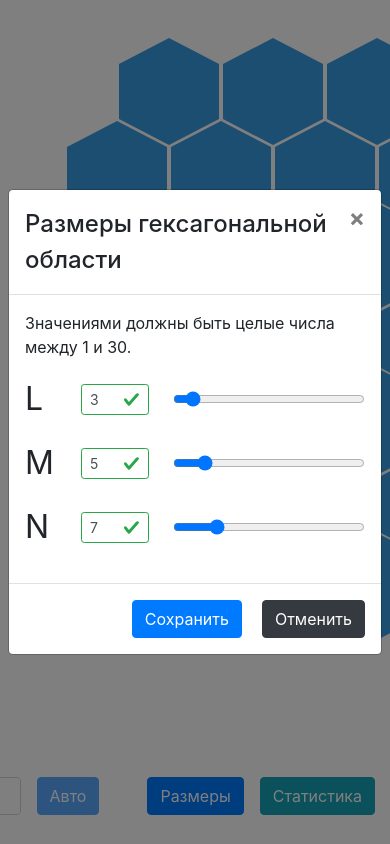
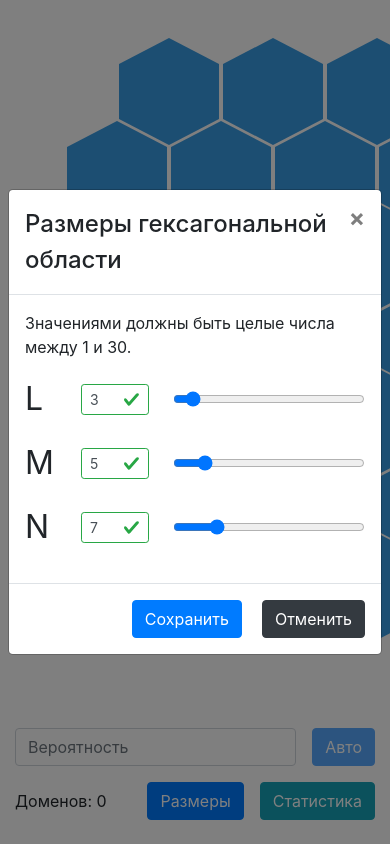
Before and after one commit to Voldemart96Rus/Canvas-Hexagon, a React (Create React App) app: page / in a window 390 px wide. Shown: the top 844 px of the page. Built offline with nearby package versions, Linux system fonts and the light colour scheme.

Commit message:
v1.0.2 поменял footer

```diff
--- a/src/App.css
+++ b/src/App.css
@@ -59,3 +59,16 @@ body {
     border-right: 50px solid transparent;
     border-top: 26px solid var(--background);
 }
+
+.show-mobile {
+    display: none;
+}
+
+@media (max-width: 768px) {
+    .hide-mobile {
+        display: none;
+    }
+    .show-mobile {
+        display: block;
+    }
+}
--- a/src/components/Footer.css
+++ b/src/components/Footer.css
@@ -2,9 +2,60 @@
     position: fixed;
     width: 100vw;
     bottom: 0;
-    background: #ffffff80;
+    background: #ffffffd9;
+}
+
+.footer-container {
+    display: flex;
+    justify-content: flex-end;
+    align-items: center;
+}
+
+.domains-count, .probability-form {
+    margin-right: 3rem;
 }
 
 .probability-input {
     width: 12rem;
 }
+
+@media (max-width: 768px) {
+    .footer-container {
+        flex-direction: column;
+        align-items: start;
+    }
+    .domains-count, .probability-form {
+        margin-right: 0;
+    }
+    .probability-form {
+        width: 100%;
+        padding: 1rem 0;
+    }
+    .probability-input {
+        flex-grow: 1;
+    }
+    .footer-group {
+        align-self: flex-end;
+        display: flex;
+        align-items: center;
+        width: 100%;
+        justify-content: space-between;
+    }
+}
+
+@media (max-width: 375px) {
+    .footer-group {
+        flex-direction: column;
+        align-items: flex-start;
+    }
+    .domains-count {
+        padding-bottom: 1rem;
+    }
+    .button-group {
+        width: 100%;
+        display: flex;
+    }
+    .footer-button {
+        flex-grow: 1;
+    }
+}
--- a/src/components/Footer.jsx
+++ b/src/components/Footer.jsx
@@ -64,12 +64,12 @@ const Footer = ({
 
     return (
         <footer className="footer py-4">
-            <Container className="d-flex justify-content-end align-items-center">
-                <span className="mr-5">
+            <Container className="footer-container">
+                <span className="domains-count hide-mobile">
                     Количество доменов: {hexagon.domains.size}
                 </span>
                 <Form
-                    className="d-flex align-items-center"
+                    className="probability-form d-flex align-items-center"
                     onSubmit={handleProbabilityChange}
                 >
                     <Form.Control
@@ -80,12 +80,19 @@ const Footer = ({
                         value={probability}
                         onChange={(e) => setProbability(e.target.value.trim())}
                     />
-                    <Button className="mr-5" type="submit" disabled={!isValid}>
+                    <Button type="submit" disabled={!isValid}>
                         Авто
                     </Button>
                 </Form>
-
-                <Button className="mr-3" onClick={() => setFormShow(true)}>
+                <div className="footer-group">
+                    <span className="domains-count show-mobile">
+                        Доменов: {hexagon.domains.size}
+                    </span>
+                    <div className="button-group">
+                        <Button
+                            className="footer-button mr-3"
+                            onClick={() => setFormShow(true)}
+                        >
                             Размеры
                         </Button>
                         <ModalForm
@@ -93,8 +100,11 @@ const Footer = ({
                             onHide={() => setFormShow(false)}
                             updateSizes={(sizes) => onSizesChange(sizes)}
                         />
-
-                <Button variant="info" onClick={() => setStatisticsShow(true)}>
+                        <Button
+                            className="footer-button"
+                            variant="info"
+                            onClick={() => setStatisticsShow(true)}
+                        >
                             Статистика
                         </Button>
                         <ModalStatistics
@@ -102,6 +112,8 @@ const Footer = ({
                             show={statisticsShow}
                             onHide={() => setStatisticsShow(false)}
                         />
+                    </div>
+                </div>
             </Container>
         </footer>
     );
```
Lines whose indentation alone changed are shown as unchanged.
